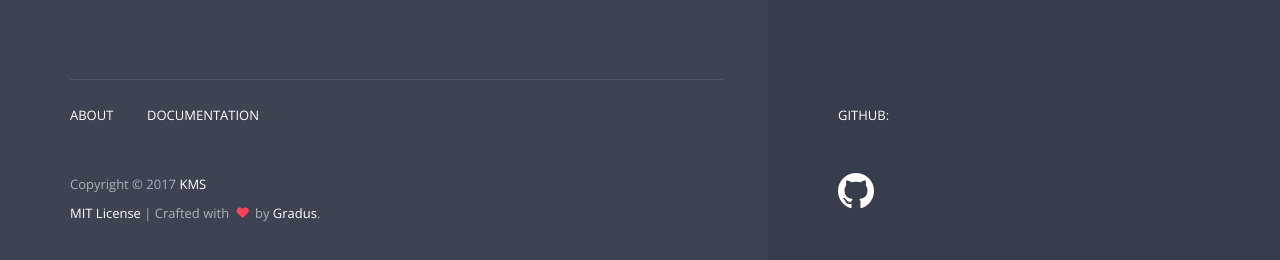
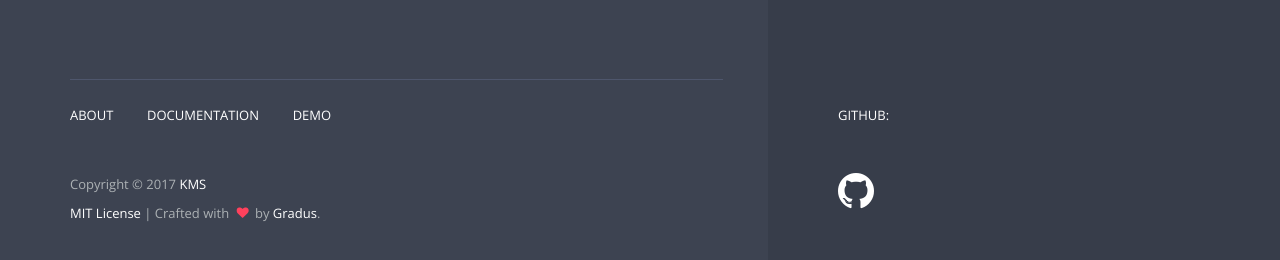
Before and after one commit to webgradus/kms_site, a Jekyll site: the page built from index.html, in a window 1280 px wide and 900 px high, scrolled down 2735 px. Shown: the part 532-792 px from the top of the window. Built offline with Jekyll 4.4.1, drawn with Linux system fonts in a browser that asks for light colours; nearby versions of some CDN libraries.

Commit message:
include demo page in footer menu

```diff
--- a/_includes/footer.html
+++ b/_includes/footer.html
@@ -6,6 +6,7 @@
                     <ul class="footer-group">
                       <li><a href="{{ site.url }}/about">About</a></li>
                       <li><a href="{{ site.docs_url }}">Documentation</a></li>
+                      <li><a href="{{ site.url }}/demo">Demo</a></li>
                     </ul>
                     <p>Copyright © 2017 <a href="{{ site.baseurl }}/">KMS</a><br>
                     <a href="https://github.com/webgradus/kms/blob/master/MIT-LICENSE">MIT License</a> | Crafted with <span class="fa fa-heart pulse2"></span> by <a href="http://webgradus.com" target="_blank">Gradus</a>.</p>
```
